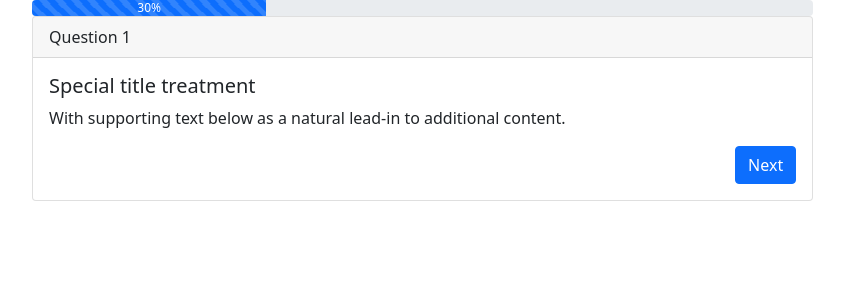
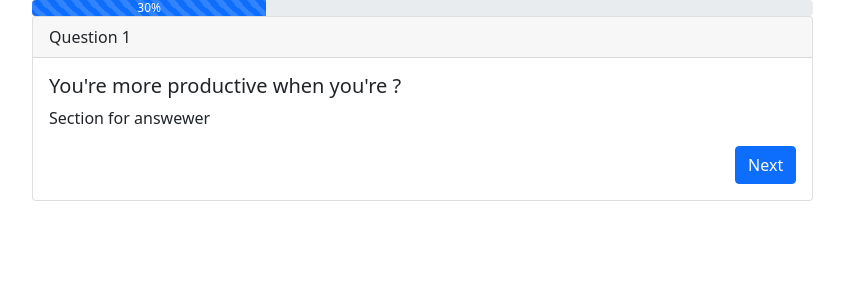
Before and after one commit to coding-fantastic/prog, a Flask app: page /set1/a in a window 1280 px wide. Shown: the top 300 px of the page, without its empty margins (50-894 px from the left). Run offline with Flask 2, Linux system fonts and the light colour scheme.

Commit message:
updates on questions

```diff
--- a/templates/set1/a.html
+++ b/templates/set1/a.html
@@ -13,8 +13,8 @@
       Question 1
     </div>
     <div class="card-body">
-      <h5 class="card-title">Special title treatment</h5>
-      <p class="card-text">With supporting text below as a natural lead-in to additional content.</p>
+      <h5 class="card-title">You're more productive when you're ?</h5>
+      <p class="card-text">Section for answewer</p>
       <div class="row">
           <div class="col-sm-6">
             <!-- <a href="#" class="btn btn-danger">Back</a> -->
```
